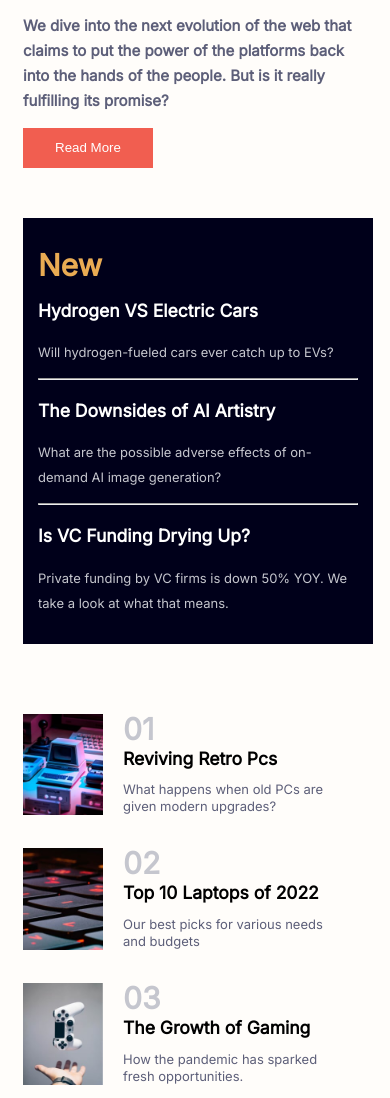
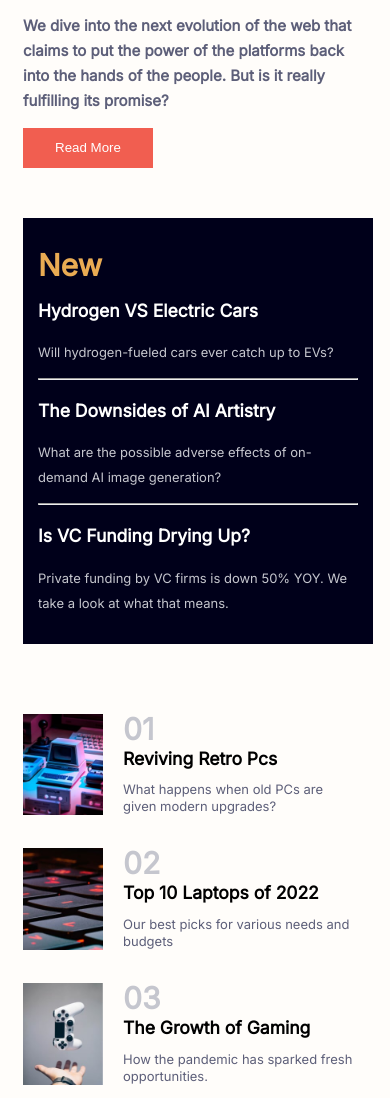
Before and after one commit to Theib9ja/news-homepage-using-css-grid, a plain HTML site: page index.html in a window 390 px wide. Shown: the part 567-1665 px from the top of the page. Drawn offline with Linux system fonts and the light colour scheme.

```diff
--- a/index.css
+++ b/index.css
@@ -191,7 +191,7 @@
 
 	.pcs1, .pcs2, .pcs3 {
 		margin-left: 15px;
-                Width: 310px
+                Width: 330px
 	}
 }
 
```
